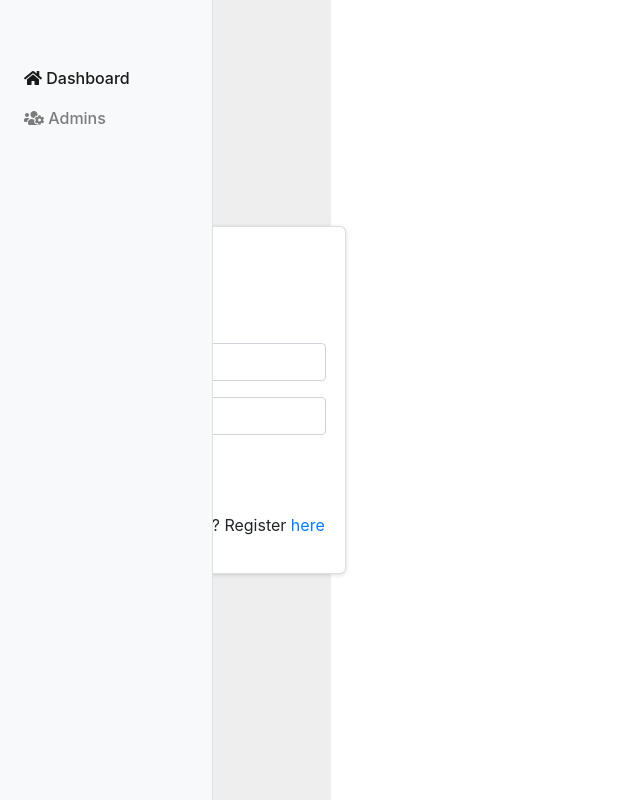
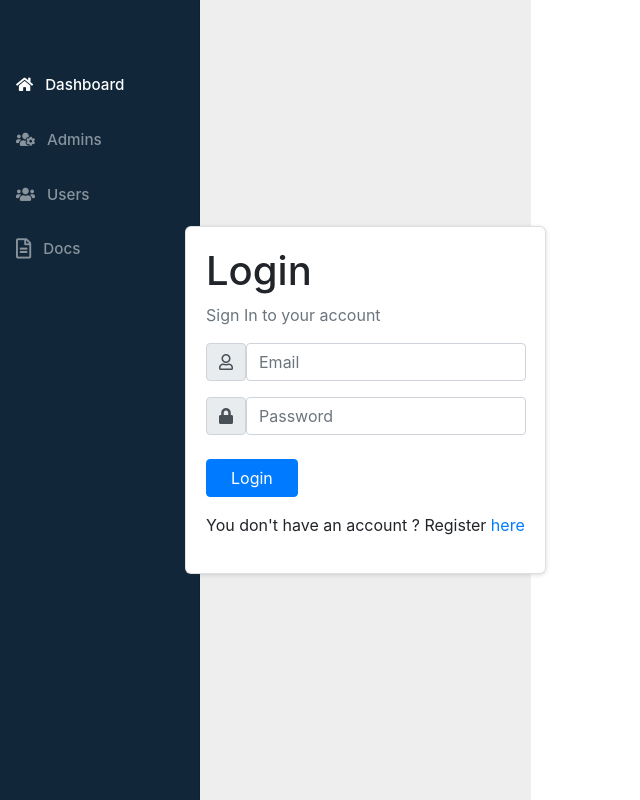
Before and after one commit to omar-T/dashboard-client, a React (Create React App) app: page /login in a window 1280 px wide. Shown: the whole page, without its empty margins (0-640 px from the left). Built offline with nearby package versions, Linux system fonts and the light colour scheme.

Commit message:
Add styles.

```diff
--- a/src/components/Homepage.js
+++ b/src/components/Homepage.js
@@ -8,7 +8,18 @@ const Homepage = ({currentAdmin}) => {
         )
     }
     return (
-        <div>
+        <div className='px-4 main'>
+            <div className='d-flex justify-content-between'>
+                <div>
+                    Hi
+                </div>
+                <div>
+                    admin
+                </div>
+                <div>
+                    daashboar
+                </div>
+            </div>
            welcome Home !
         </div>
     );
--- a/src/containers/App.js
+++ b/src/containers/App.js
@@ -25,7 +25,7 @@ const App = () => (
     <Router>
         <Navbar/>
         <div className='container-fluid'>
-          <div className='row'>
+          <div className='row flex-nowrap'>
             <SideNavbar/>
             <Main/>
           </div>
--- a/src/containers/Navbar.css
+++ b/src/containers/Navbar.css
@@ -1,114 +1,29 @@
- /* .sidebar {
-  position: fixed;
-  top: 67px;
-  bottom: 0;
-  left: 0;
-  z-index: 100;
-  padding: 0px 0 0;
-  box-shadow: inset -1px 0 0 rgba(0, 0, 0, .1);
+.top-navbar {
+    background-color: rgb(255, 255, 255);
+    border-bottom: 1px solid #bcc1c5
 }
 
-.sidebar-sticky {
-  position: relative;
-  top: 0;
-  height: calc(100vh - 48px);
-  padding-top: .5rem;
-  overflow-x: hidden;
-  overflow-y: auto; /* Scrollable contents if viewport is shorter than content. */
-/* } */
-
-/* @supports ((position: -webkit-sticky) or (position: sticky)) {
-  .sidebar-sticky {
-    position: -webkit-sticky;
-    position: sticky;
-  }
-} */
-
-/* .sidebar .nav-link {
-  font-weight: 500;
-  color: #333;
-} */
-
 .navbar-brand {
-    padding: 0;
     width: 90px;
     height: 50px;
 }
 
-.logout {
+.top-navbar .nav-item .nav-link.logout {
     background-color: transparent;
     border: none;
     outline: none;
-    color: rgba(255,255,255,.5);
 }
 
-.logout:hover {
-    color: rgba(255,255,255,.75);
+.top-navbar .nav-item .nav-link {
+    color: rgba(17, 38, 56, 0.7);
+    font-weight: 500;
+    transition: 0.1s linear;
+}
+
+.top-navbar .navbar-nav .nav-item .nav-link:hover {
+    color: rgba(17, 38, 56, 1);
 }
 
 .navbar-toggler {
     font-size: medium;
 }
-
-/* .wrapper {
-    display: flex;
-}
-
-.list-unstyled a, .list-unstyled a:hover, .list-unstyled a:focus {
-    color: inherit;
-    text-decoration: none;
-    transition: all 0.3s;
-}
-
-#sidebar {
-    min-width: 250px;
-    max-width: 250px;
-    min-height: 100vh;
-    background: rgb(69, 69, 70);
-    color: #fff;
-    transition: all 0.3s;
-}
-
-#sidebar .sidebar-header {
-    padding: 20px;
-    background: rgb(69, 69, 70);
-}
-
-#sidebar ul.components {
-    padding: 20px 0;
-    border-bottom: 1px solid rgb(109, 109, 112);
-}
-
-#sidebar ul p {
-    color: #fff;
-    padding: 10px;
-}
-
-#sidebar ul li a {
-    padding: 10px;
-    font-size: 1.1em;
-    display: block;
-}
-
-#sidebar ul li a:hover {
-    color: rgb(69, 69, 70);
-    background: #fff;
-}
-
-#sidebar ul li.active > a, a[aria-expanded="true"] {
-    color: #fff;
-    background: rgb(69, 69, 70);
-}
-
-#sidebar.active {
-    margin-left: -250px;
-}
-
-@media (max-width: 768px) {
-    #sidebar {
-        margin-left: -250px;
-    }
-    #sidebar.active {
-        margin-left: 0;
-    }
-} */
--- a/src/containers/Navbar.js
+++ b/src/containers/Navbar.js
@@ -1,7 +1,7 @@
 import React, { Component } from 'react'
 import Logo from '../images/logo-s.png'
 import './Navbar.css'
-// import {Link} from 'react-router-dom'
+import {Link} from 'react-router-dom'
 import {connect} from 'react-redux'
 import {logout} from '../store/actions/auth'
 
@@ -20,19 +20,21 @@ class Navbar extends Component {
         return (
             <div>
             {currentAdmin.isAuthenticated &&
-                <nav className='navbar navbar-dark bg-dark fixed-top flex-md-nowrap p-0 px-3'>
-
-                    <img className='navbar-brand' src={Logo} alt='Dashboard Home'/>
-                    <ul className='navbar-nav mr-auto'>
+                <nav className='navbar navbar-light fixed-top p-0 px-3 top-navbar'>
+                    <img className='navbar-brand p-0' src={Logo} alt='Dashboard Home'/>
+                    <ul className='navbar-nav ml-4 mr-auto'>
                         <li className='nav-item'>
-                            <button className='navbar-toggler' type="button" onClick={{/*this.handleCollapse*/}} id="sidebarCollapse" >
+                            <button className='navbar-toggler' type="button" onClick={this.handleCollapse} id="sidebarCollapse" >
                                 <span className="navbar-toggler-icon"></span>
                             </button>
                         </li>
                     </ul>
-                    <ul className='navbar-nav'>
+                    <ul className='navbar-nav flex-row'>
+                        <li className='nav-item mx-3'>
+                            <Link className='nav-link'>{`${currentAdmin.admin.name} ${currentAdmin.admin.surname}`}</Link>
+                        </li>
                         <li className='nav-item'>
-                            <button onClick={this.logout} className='logout'>
+                            <button onClick={this.logout} className='logout nav-link'>
                                 <i className="fas fa-sign-out-alt"></i> Logout
                             </button>
                         </li>
--- a/src/containers/SideNavbar.css
+++ b/src/containers/SideNavbar.css
@@ -1,30 +1,51 @@
 .sidebar {
-    position: fixed;
-    top: 0;
-    bottom: 0;
-    left: 0;
-    z-index: 100; /* Behind the navbar */
+    /* top: 0; */
+    /* bottom: 0; */
+    /* left: 0; */
+    /* z-index: 100; Behind the navbar */
     padding: 50px 0 0; /* Height of navbar */
     box-shadow: inset -1px 0 0 rgba(0, 0, 0, .1);
 }
 
 .sidebar-sticky {
-    position: relative;
-    top: 0;
+    /* position: relative; */
+    /* top: 0; */
     height: calc(100vh - 50px);
     padding-top: .5rem;
-    overflow-x: hidden;
-    overflow-y: auto; /* Scrollable contents if viewport is shorter than content. */
+    /* overflow-x: hidden; */
+    /*overflow-y: auto; /* Scrollable contents if viewport is shorter than content. */
 }
 
-@supports ((position: -webkit-sticky) or (position: sticky)) {
+/* @supports ((position: -webkit-sticky) or (position: sticky)) {
     .sidebar-sticky {
       position: -webkit-sticky;
       position: sticky;
     }
-}
+} */
 
 .sidebar .nav-link {
     font-weight: 500;
     color: #333;
+    font-size: 0.95rem;
+    transition: 0.1s linear;
 }
+
+#sidebar {
+    min-width: 200px;
+    max-width: 200px;
+    background-color: #112638;
+    transition: 0.3s linear;
+}
+
+#sidebar.active {
+    margin-left: -200px;
+}
+
+@media (max-width: 768px) {
+    #sidebar {
+        margin-left: -200px;
+    }
+    #sidebar.active {
+        margin-left: 0;
+    }
+}
--- a/src/containers/SideNavbar.js
+++ b/src/containers/SideNavbar.js
@@ -5,17 +5,27 @@ import './SideNavbar.css'
 export default class SideNavbar extends Component {
     render() {
         return (
-            <nav className='col-md-2 d-none d-md-block navbar-light bg-light sidebar'>
+            <nav className='navbar-dark sidebar' id='sidebar'>
                 <div className='sidebar-sticky'>
-                    <ul className='navbar-nav '>
-                        <li className='nav-item ml-4'>
-                            <Link className='nav-link active'>
-                                <i className="fas fa-home"></i> Dashboard
+                    <ul className='navbar-nav'>
+                        <li className='nav-item py-2'>
+                            <Link className='nav-link active ml-3'>
+                                <i className="fas fa-home mr-2"></i> <span>Dashboard</span>
                             </Link>
                         </li>
-                        <li className='nav-item ml-4'>
-                            <Link className='nav-link'>
-                                <i class="fas fa-users-cog"></i> Admins
+                        <li className='nav-item py-2'>
+                            <Link className='nav-link ml-3'>
+                                <i className="fas fa-users-cog mr-2"></i> <span>Admins</span>
+                            </Link>
+                        </li>
+                        <li className='nav-item py-2'>
+                            <Link className='nav-link ml-3'>
+                                <i className="fas fa-users mr-2"></i> <span>Users</span>
+                            </Link>
+                        </li>
+                        <li className='nav-item py-2'>
+                            <Link className='nav-link ml-3'>
+                                <i className="far fa-file-alt fa-lg mr-2"></i> <span>Docs</span>
                             </Link>
                         </li>
                     </ul>
--- a/src/index.css
+++ b/src/index.css
@@ -34,7 +34,8 @@ code {
   max-width: 350px;
 }
 
-/* .wrapper {
-    display: flex;
-    justify-content: space-between;
-} */
+.main {
+  background-color: rgb(235, 235, 235);
+  padding-top: 70px;
+  width: 100%;
+}
```
